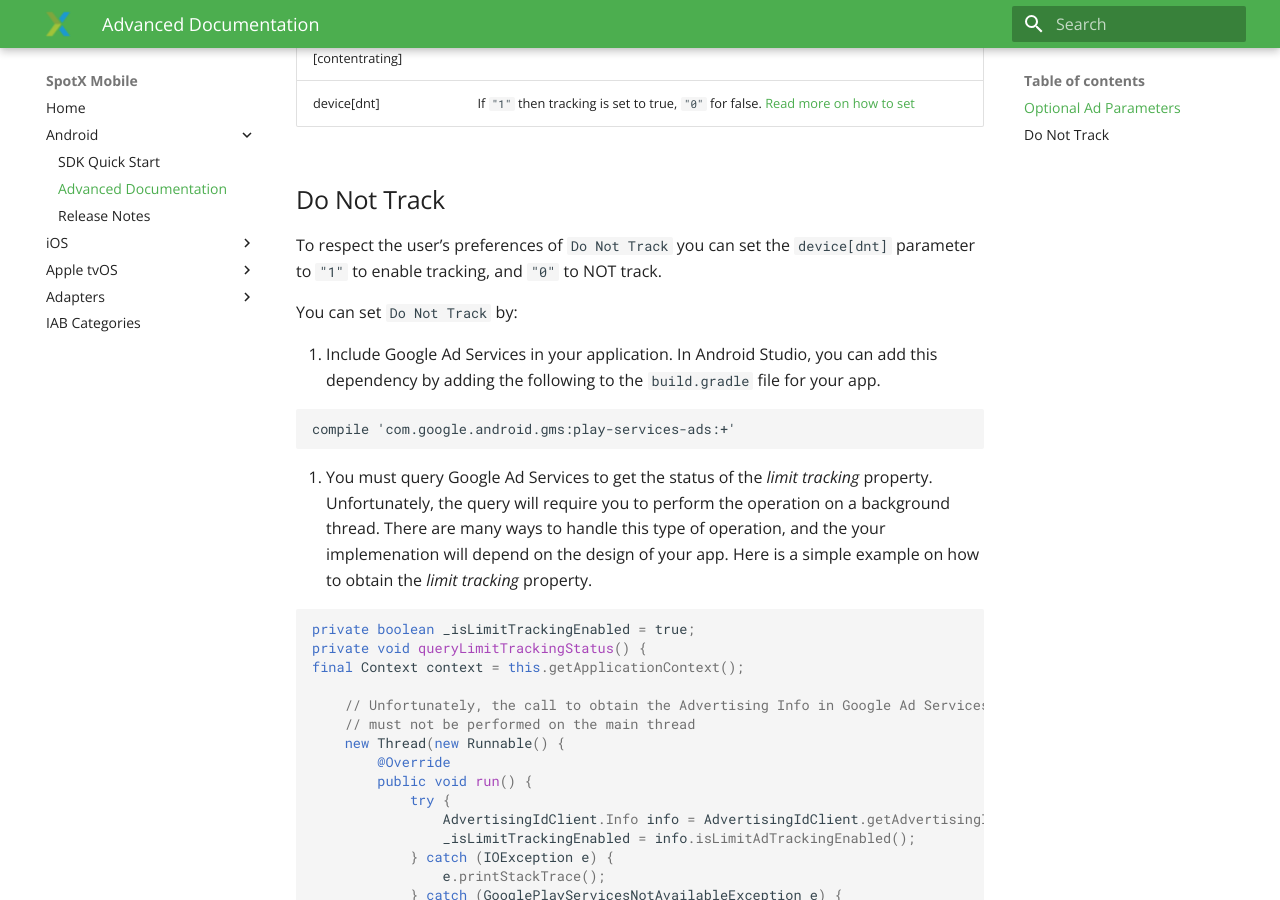
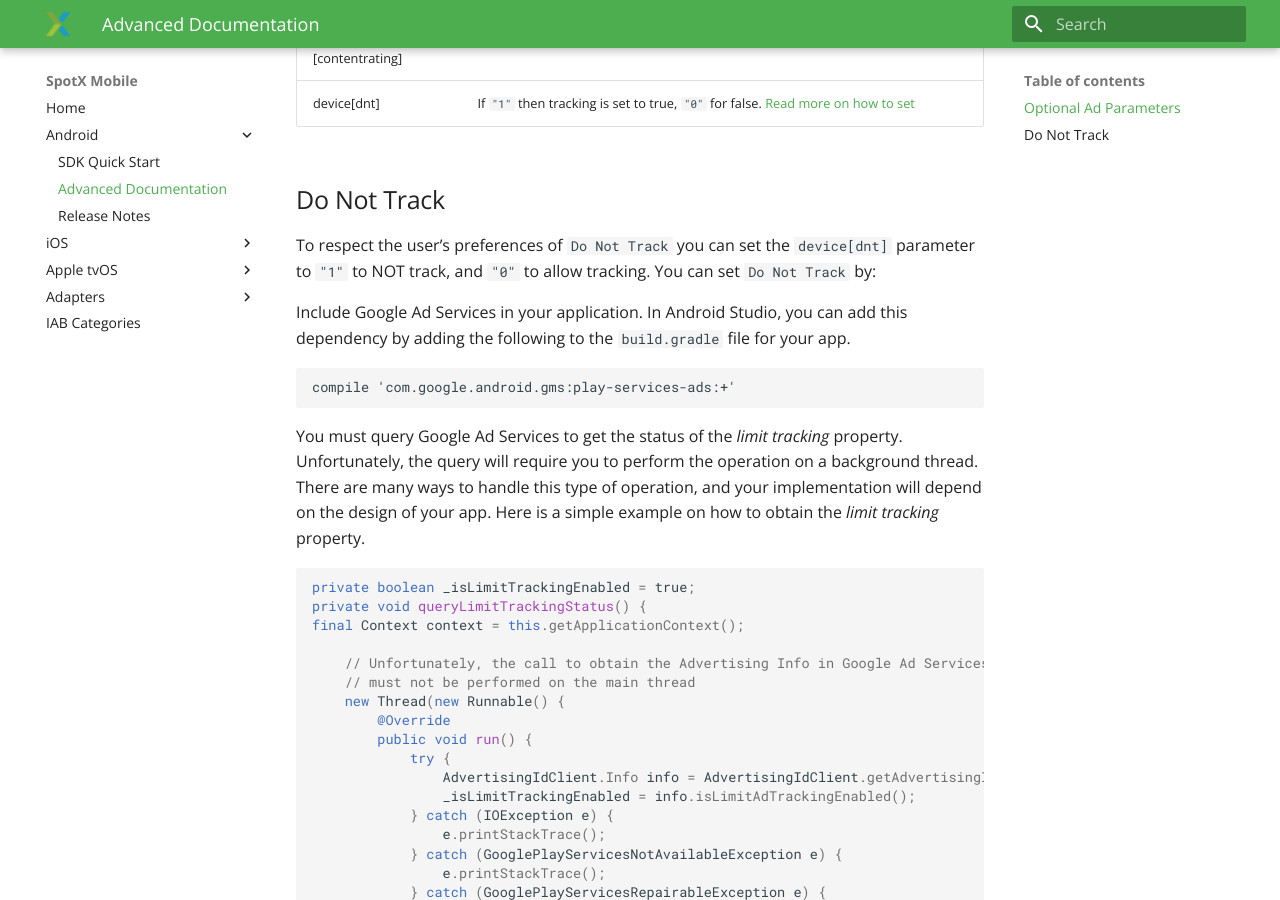
Before and after one commit to alpi2736/spotxmobile.github.io, an MkDocs documentation site: the page built from docs/android/sdk-advanced.md, in a window 1280 px wide and 900 px high, scrolled down 700 px. Built offline with MkDocs 1.6.1 and Material for MkDocs 9.7.7, drawn with Linux system fonts in a browser that asks for light colours; old or Windows-style settings are respelled for this version of MkDocs.

Commit message:
little fixes per adams review

````diff
--- a/docs/android/sdk-advanced.md
+++ b/docs/android/sdk-advanced.md
@@ -15,17 +15,16 @@ You may specify additional parameters to refine your ad request with SpotX. The
 
 
 ## Do Not Track
-To respect the user's preferences of `Do Not Track` you can set the `device[dnt]` parameter to `"1"` to enable tracking, and `"0"` to NOT track.
+To respect the user's preferences of `Do Not Track` you can set the `device[dnt]` parameter to `"1"` to NOT track, and `"0"` to allow tracking. You can set `Do Not Track` by:
 
-You can set `Do Not Track` by:
-
-1. Include Google Ad Services in your application.  In Android Studio, you can add this dependency by adding the following
+Include Google Ad Services in your application.  In Android Studio, you can add this dependency by adding the following
 to the `build.gradle` file for your app.
 ```
 compile 'com.google.android.gms:play-services-ads:+'
 ```
-2. You must query Google Ad Services to get the status of the *limit tracking* property.  Unfortunately, the query will require
-you to perform the operation on a background thread.  There are many ways to handle this type of operation, and the your implemenation
+
+You must query Google Ad Services to get the status of the *limit tracking* property.  Unfortunately, the query will require
+you to perform the operation on a background thread.  There are many ways to handle this type of operation, and your implementation
 will depend on the design of your app.  Here is a simple example on how to obtain the *limit tracking* property.
 ```java
 private boolean _isLimitTrackingEnabled = true;
````
Also changed, not shown: other parts of docs/android/sdk-advanced.md (+2 -1 lines), docs/iab-categories.md (+1 -1 lines), docs/ios/sdk-advanced.md (+1 -1 lines), docs/ios/sdk.md (+6 -3 lines).
